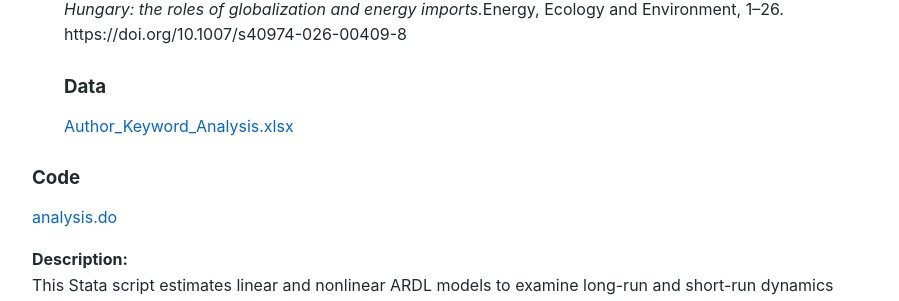
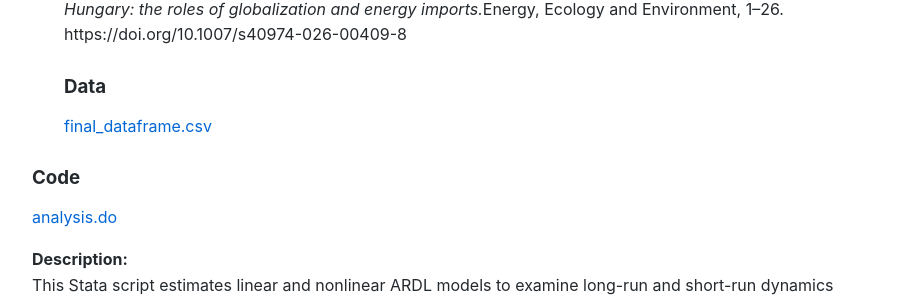
Before and after one commit to ShemelisKHundie/ShemelisKHundie.github.io, a Jekyll site: the page built from code.md, in a window 1280 px wide and 900 px high, scrolled down 403 px. Shown: the part 144-445 px from the top of the window, without its empty margins (190-1089 px from the left). Built offline with Jekyll 4.4.1, drawn with Linux system fonts in a browser that asks for light colours.

Commit message:
Update code.md

```diff
--- a/code.md
+++ b/code.md
@@ -13,7 +13,7 @@ This page documents all Stata and Python scripts used in my research, with clear
 ### **Paper**
 1. Hundie, S. K., & Csapi, V. (2026). *Nonlinear effects of economic growth on environmental sustainability in Hungary: the roles of globalization and energy imports.*Energy, Ecology and Environment, 1–26. https://doi.org/10.1007/s40974-026-00409-8
 ### **Data**
-[Author_Keyword_Analysis.xlsx](data/Author_Keyword_Analysis.xlsx)
+[final_dataframe.csv](data/final_dataframe.csv)
 
 ### **Code**
 [analysis.do](code/stata/analysis.do)
```
